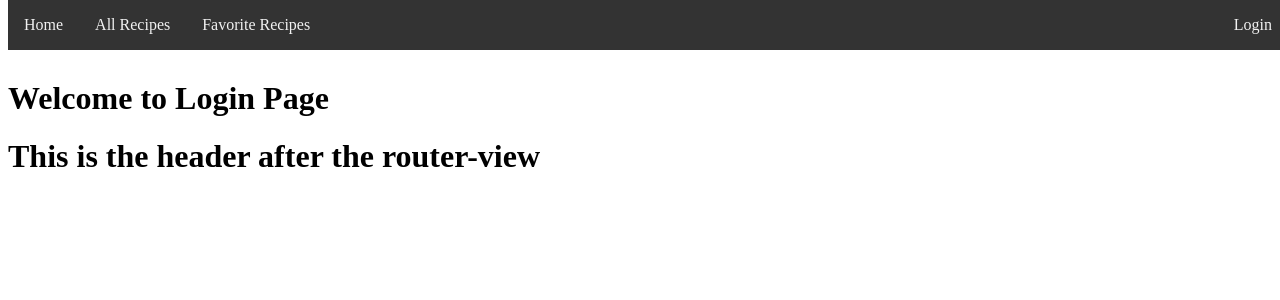
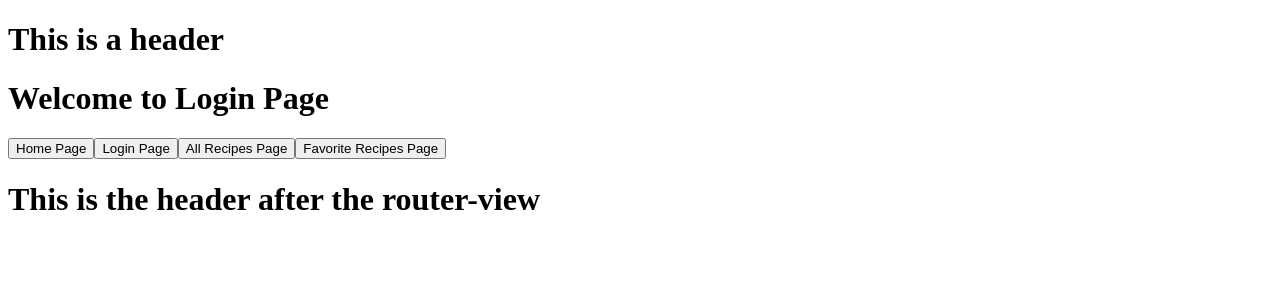
Before and after one commit to alexanderjfang/webappfinal, a Vue app: page /#/login in a window 1280 px wide. Shown: the top 300 px of the page. Built offline with nearby package versions, Linux system fonts and the light colour scheme.

Commit message:
Revert "Menu bar now on all pages"
This reverts commit c33b80b9f3023a5f5934633d4d66b64fc95581f5.

```diff
--- a/src/views/AllRecipes.vue
+++ b/src/views/AllRecipes.vue
@@ -1,14 +1,10 @@
 <template>
-
   <div class="home">
-    <div class="navbar">
-      <a @click="homepage">Home</a>
-      <a @click="allrecipes">All Recipes</a>
-      <a @click="favorites">Favorite Recipes</a>
-      <!-- <a2 id="title"> RandomRecipe </a2> -->
-      <a id="login" @click="login">Login</a>
-    </div>
     <h1>Welcome to All Recipes Page</h1>
+    <button @click="homepage">Home Page</button>
+    <button @click="login">Login Page</button>
+    <button @click="allrecipes">All Recipes Page</button>
+    <button @click="favorites">Favorite Recipes Page</button>
     <!-- Below is the table full of recipes -->
     <table>
       <tr>
@@ -78,40 +74,4 @@ export default class Homepage extends Vue {
 
 <!-- Add "scoped" attribute to limit CSS to this component only -->
 <style scoped>
-.navbar {
-  overflow: hidden;
-  background-color: #333;
-  position: fixed; /* Set the navbar to fixed position */
-  top: 0; /* Position the navbar at the top of the page */
-  width: 100%; /* Full width */
-}
-
-/* Links inside the navbar */
-.navbar a {
-  float: left;
-  display: block;
-  color: #f2f2f2;
-  text-align: center;
-  padding: 16px 16px;
-  text-decoration: none;
-}
-.navbar a2 {
-  float: center;
-  display: block;
-  color: #f2f2f2;
-  text-align: center;
-  font-size: 30px;
-  padding: 8px 8px;
-  text-decoration: none;
-}
-
-#login {
-  float: right;
-}
-
-/* Change background on mouse-over */
-.navbar a:hover {
-  background: #ddd;
-  color: black;
-}
 </style>
--- a/src/views/Favorites.vue
+++ b/src/views/Favorites.vue
@@ -8,6 +8,10 @@
       <a id="login" @click="login">Login</a>
     </div>
     <h1>Welcome to Favorite Recipes Page</h1>
+    <button @click="homepage">Home Page</button>
+    <button @click="login">Login Page</button>
+    <button @click="allrecipes">All Recipes Page</button>
+    <button @click="favorites">Favorite Recipes Page</button>
   </div>
 </template>
 
--- a/src/views/Homepage.vue
+++ b/src/views/Homepage.vue
@@ -88,6 +88,8 @@ export default class Homepage extends Vue {
   text-decoration: none;
 }
 
+
+
 #login {
   float: right;
 }
--- a/src/views/Login.vue
+++ b/src/views/Login.vue
@@ -1,13 +1,10 @@
 <template>
   <div class="home">
-    <div class="navbar">
-      <a @click="homepage">Home</a>
-      <a @click="allrecipes">All Recipes</a>
-      <a @click="favorites">Favorite Recipes</a>
-      <!-- <a2 id="title"> RandomRecipe </a2> -->
-      <a id="login" @click="login">Login</a>
-    </div>
     <h1>Welcome to Login Page</h1>
+    <button @click="homepage">Home Page</button>
+    <button @click="login">Login Page</button>
+    <button @click="allrecipes">All Recipes Page</button>
+    <button @click="favorites">Favorite Recipes Page</button>
   </div>
 </template>
 
@@ -33,42 +30,4 @@ export default class Homepage extends Vue {
 
 <!-- Add "scoped" attribute to limit CSS to this component only -->
 <style scoped>
-.navbar {
-  overflow: hidden;
-  background-color: #333;
-  position: fixed; /* Set the navbar to fixed position */
-  top: 0; /* Position the navbar at the top of the page */
-  width: 100%; /* Full width */
-}
-
-/* Links inside the navbar */
-.navbar a {
-  float: left;
-  display: block;
-  color: #f2f2f2;
-  text-align: center;
-  padding: 16px 16px;
-  text-decoration: none;
-}
-.navbar a2 {
-  float: center;
-  display: block;
-  color: #f2f2f2;
-  text-align: center;
-  font-size: 30px;
-  padding: 8px 8px;
-  text-decoration: none;
-}
-
-
-
-#login {
-  float: right;
-}
-
-/* Change background on mouse-over */
-.navbar a:hover {
-  background: #ddd;
-  color: black;
-}
 </style>
```
